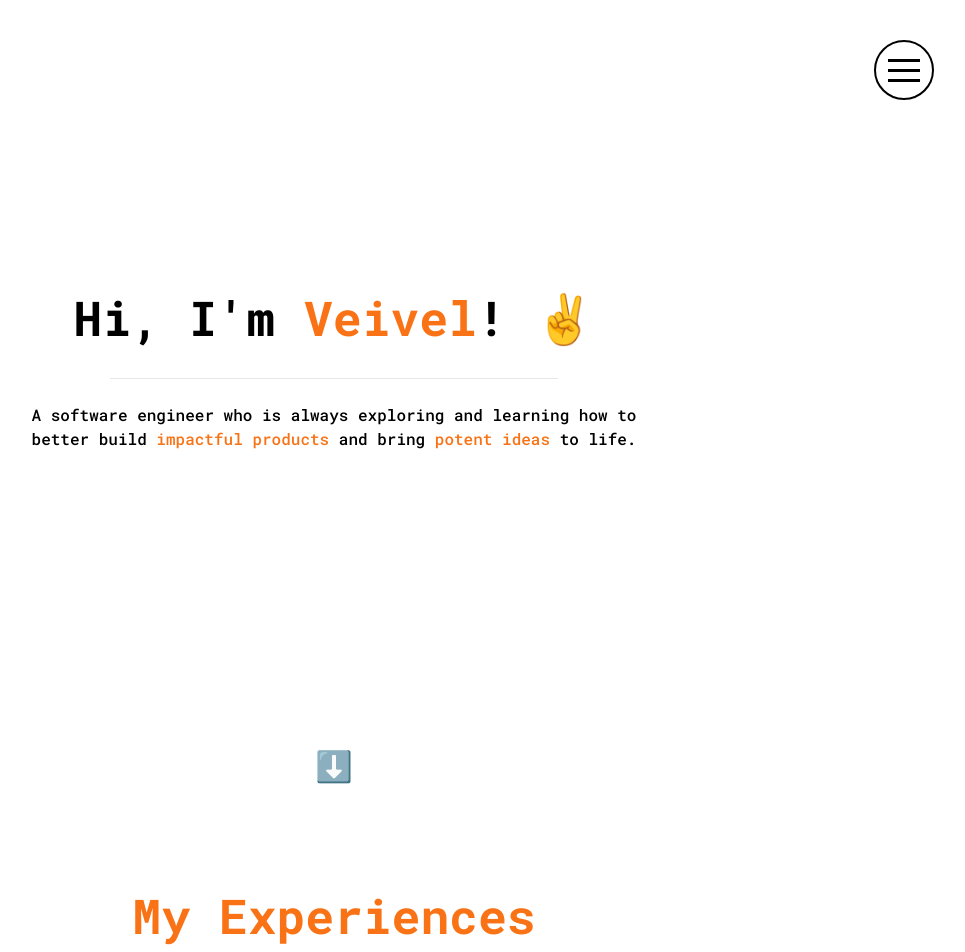
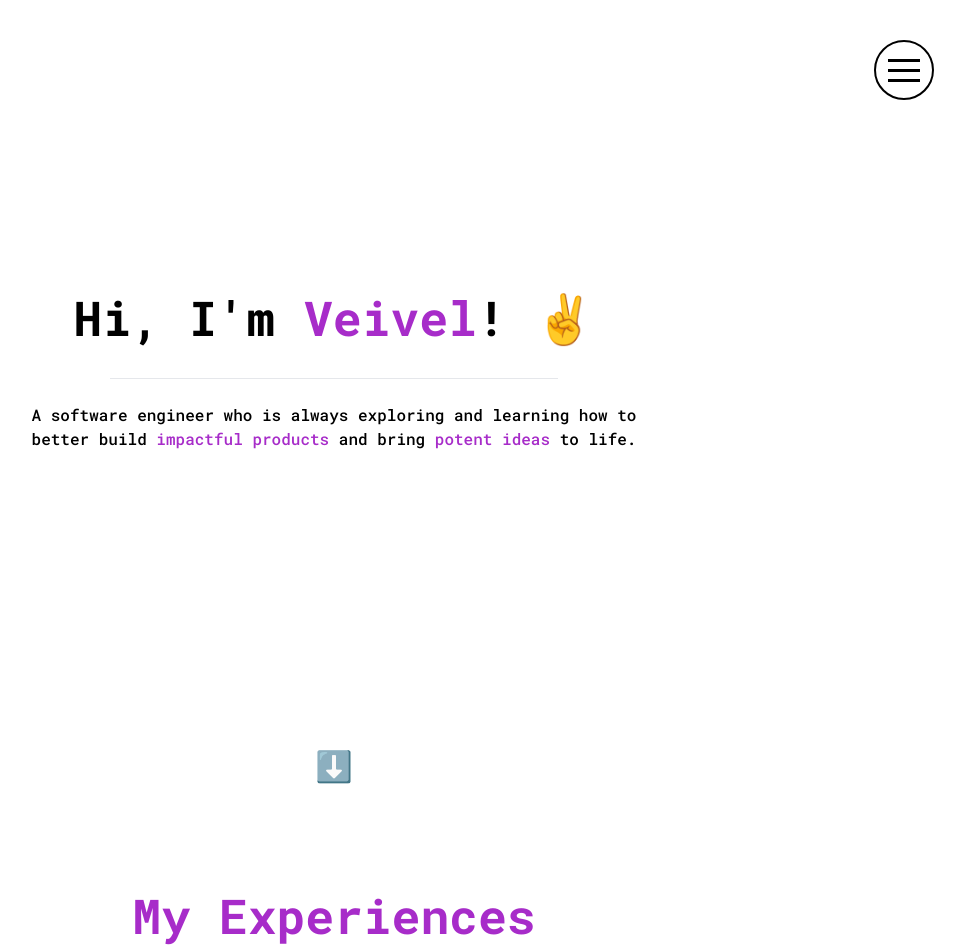
Before and after one commit to Veivel/portfolio, a Next.js app: page / in a window 1280 px wide. Shown: the top 952 px of the page, without its empty margins (306-1271 px from the left). Built offline with nearby package versions, Linux system fonts and the light colour scheme.

Commit message:
feat: finish style rework

```diff
--- a/components/elements/Title.tsx
+++ b/components/elements/Title.tsx
@@ -3,7 +3,7 @@ import { TITLE_PROPS_TYPE } from "./types";
 export default function Title({ children }: TITLE_PROPS_TYPE): JSX.Element {
     return (
         <div className="w-fit px-2 mx-auto mb-6 mt-20">
-            <h1 className="text-center bg-clip-text text-orange-500 special-underline">
+            <h1 className="text-center bg-clip-text text-primary special-underline">
                 {children}
             </h1>
         </div>
--- a/components/layout/Drawer.tsx
+++ b/components/layout/Drawer.tsx
@@ -32,7 +32,7 @@ export default function Drawer(): JSX.Element {
                 } itemScope itemType="https://schema.org/WPSideBar"
                 >
                     <div className="
-                        bg-neutral-100 text-black w-full h-full space-y-10 pb-1/4 pt-1/4
+                        bg-neutral-50 text-black w-full h-full space-y-10 pb-1/4 pt-1/4
                         flex flex-col justify-center text-center"
                     >
                         {Object.keys(SECTIONS).map((section, idx) => (
--- a/components/layout/Footer.tsx
+++ b/components/layout/Footer.tsx
@@ -7,6 +7,7 @@ export default function Footer(): JSX.Element {
             itemScope itemType="https://schema.org/WPFooter"
         >
             <div className="w-full h-full flex flex-col justify-center text-center gap-2">
+                <p>built with nextJS 🙂 – <Link href={"https://github.com/veivel/portfolio"}>github</Link></p>
                 <p>© 2024 Veivel Pattiwael.</p>
             </div>
         </div>
--- a/components/sections/Education.tsx
+++ b/components/sections/Education.tsx
@@ -9,7 +9,7 @@ export default function Education():JSX.Element {
                 <p>Aug 2021 - Aug 2025 (expected)</p>
                 <br/>
                 <h2>AUN-ACTs Exchange Student @ National University of Singapore </h2>
-                <p>Jan 2024 - May 2024 (expected)</p>
+                <p>Jan 2024 - May 2024</p>
                 <br />
                 {/* <h2>Google Data Analytics Professional Certificate</h2>
                 <p>2022 - <Link href="/">Credentials <Ext/> </Link></p> */}
--- a/components/sections/Introduction.tsx
+++ b/components/sections/Introduction.tsx
@@ -14,7 +14,7 @@ export default function Introduction(): JSX.Element {
                 <div className="flex flex-col my-auto text-center">
                     <h1 className="" data-aos="fade-right">
                         {"Hi, I'm "}
-                        <span className="text-orange-500 special-underline">Veivel</span>
+                        <span className="text-primary special-underline">Veivel</span>
                         {"! ✌️"}
 
                     </h1>
@@ -22,9 +22,9 @@ export default function Introduction(): JSX.Element {
                     <h3 className="md:w-[85%] lg:w-[75%] mx-auto inline" data-aos="fade-up">
                         <span> A software engineer who is always exploring and
                             learning how to better build </span>
-                        <p className="text-orange-500 inline special-underline">impactful products</p>
+                        <p className="text-primary inline special-underline">impactful products</p>
                         <span> and bring </span>
-                        <p className="text-orange-500 inline special-underline">potent ideas</p>
+                        <p className="text-primary inline special-underline">potent ideas</p>
                         <span> to life. </span>
                     </h3>
                 </div>
--- a/components/sections/LetsConnect.tsx
+++ b/components/sections/LetsConnect.tsx
@@ -15,7 +15,7 @@ export default function LetsConnect() {
             <div className="mx-auto sm:w-[80%] md:w-[60%] lg:w-[60%] text-center" data-aos="fade-up">
                 <h3 className="mb-2">
                     <span>It all </span>
-                    <p className="text-orange-500 inline special-underline">{"begins with a conversation"}</p>
+                    <p className="text-primary inline special-underline">{"begins with a conversation"}</p>
                     <span>. My inbox is always open, so don{"'"}t hesitate to contact me {":)"}</span>
                 </h3>
                 <br />
--- a/modules/landing.tsx
+++ b/modules/landing.tsx
@@ -42,7 +42,7 @@ const Landing = () => {
                 </div>
 
                 <div id="achievements">
-                    <Title>Achievements</Title>
+                    <Title>Accomplishments</Title>
                     <Achievements />
                 </div>
 
@@ -63,7 +63,7 @@ const Landing = () => {
 
                 <div className="mb-36" id="letsconnect">
                     <Title>
-                        {"Let's "}<span className=" text-amber-700 inline">connect</span>.
+                        {"Let's "} connect!
                     </Title>
                     <LetsConnect />
                 </div>
--- a/tailwind.config.js
+++ b/tailwind.config.js
@@ -6,7 +6,15 @@ module.exports = {
         "./modules/**/*.{js,ts,jsx,tsx}",
     ],
     theme: {
-        extend: {},
+        extend: {
+            colors: {
+                primary: '#a72cc9',
+                primaryLight: '#b747d7',
+                primaryDark: '#8b25a7',
+                secondary: '#141b41',
+                secondaryLight: '#222d6d',
+            },
+        },
     },
     plugins: [],
 }
```
